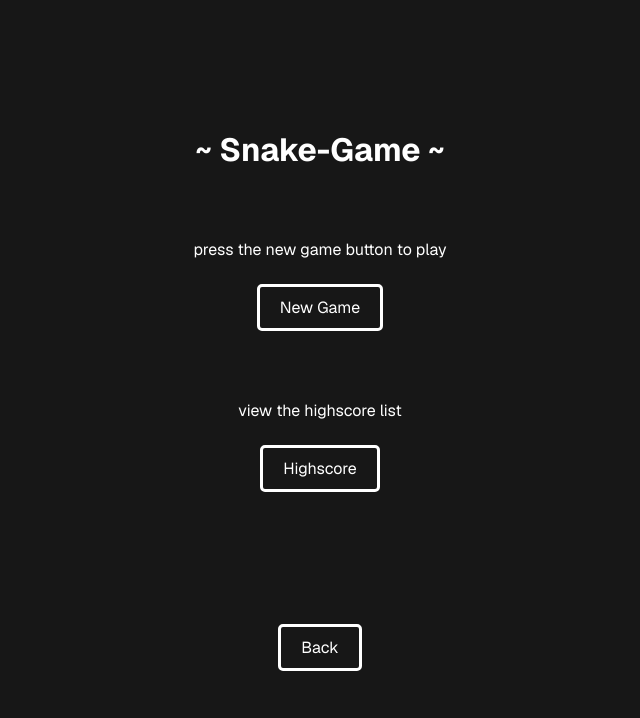
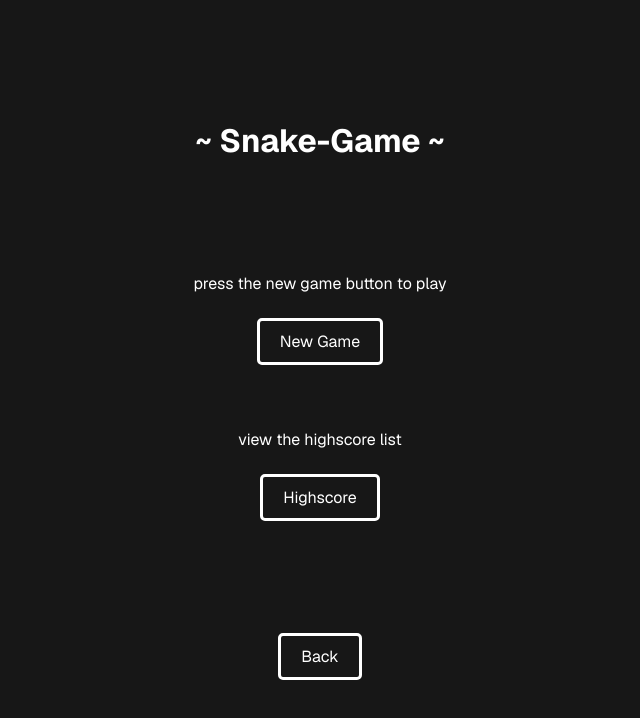
Before and after one commit to Krieger-m/silly-snake-game, a Next.js app: page / in a window 1280 px wide. Shown: the top 718 px of the page, without its empty margins (320-960 px from the left). Built offline with nearby package versions, Linux system fonts and the light colour scheme.

Commit message:
added Spacing component and added it to pages.tsx

```diff
--- /dev/null
+++ b/src/app/_components/Spacing.tsx
@@ -0,0 +1,4 @@
+export const Spacing = ({ height }: { height: number }): React.ReactNode => {
+  //
+  return <div style={{height: `${height}rem`, width: '100%'}} data-test="spacing-div" ></div>;
+};
--- a/src/app/highscore/page.tsx
+++ b/src/app/highscore/page.tsx
@@ -1,5 +1,6 @@
 
 import HighScoreList from "../_components/HighscoreList";
+import { Spacing } from "../_components/Spacing";
 import styles from "../page.module.css";
 import Link from "next/link";
 
@@ -16,10 +17,7 @@ export default function MainPage() {
       <Link href={"/game"} className={styles.buttonLink}>
         New Game
       </Link>
-      <br/>
-      <br/>
-      <br/>
-      <br/>
+<Spacing height={4}/>
       <Link href={"/"} className={styles.buttonLink}>
         Back
       </Link>
--- a/src/app/page.tsx
+++ b/src/app/page.tsx
@@ -1,8 +1,8 @@
-
 import { seedUsers } from "@/lib/seed";
 import styles from "./page.module.css";
 import Link from "next/link";
 import { getUsers, insertUser } from "@/lib/actions";
+import { Spacing } from "./_components/Spacing";
 
 export default async function MainPage() {
   // seedUsers()
@@ -13,24 +13,20 @@ export default async function MainPage() {
   // console.log(res)
 
   return (
-    <div
-      className={`${styles.page} ${styles.centerContent}`}
-    >
+    <div className={`${styles.page} ${styles.centerContent}`}>
       <h1>~ Snake-Game ~</h1>
-      <br/>
+      <Spacing height={4} />
+
       <p>press the new game button to play</p>
       <Link href={"/game"} className={styles.buttonLink}>
         New Game
       </Link>
-      <br/>
+      <Spacing height={1} />
       <p>view the highscore list</p>
       <Link href={"/highscore"} className={styles.buttonLink}>
         Highscore
       </Link>
-      <br/>
-      <br/>
-      <br/>
-      <br/>
+      <Spacing height={4} />
       <a href={"https://mk-dev.org/projects"} className={styles.buttonLink}>
         Back
       </a>
```
